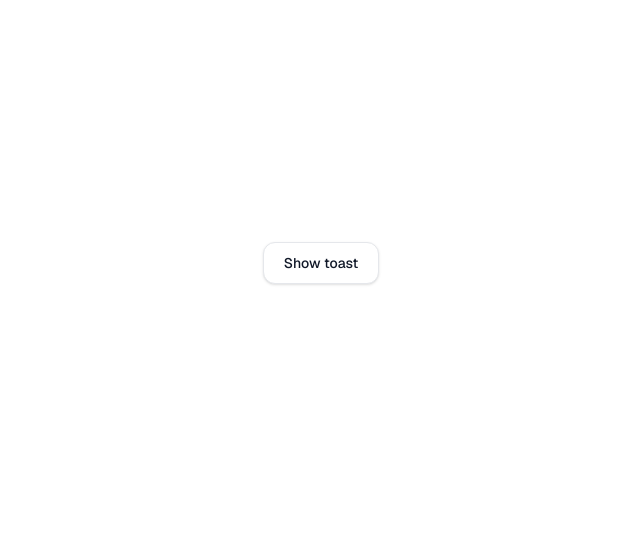
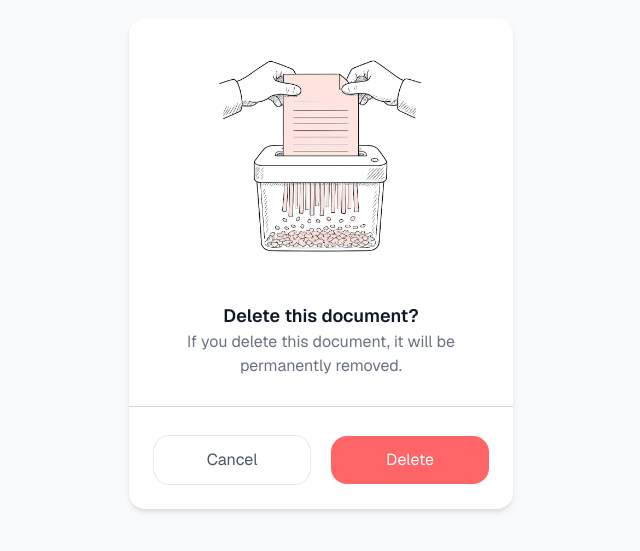
Before and after one commit to mouanvikram/components-challenge, a Next.js app in the folder day-31-to-60/day-43-to-day-60/components/: page / in a window 1280 px wide. Shown: the part 137-688 px from the top of the page, without its empty margins (319-959 px from the left). Built offline with nearby package versions, Linux system fonts and the light colour scheme.

Commit message:
completed shredding_machine card

```diff
--- a/day-31-to-60/day-43-to-day-60/components/src/app/page.tsx
+++ b/day-31-to-60/day-43-to-day-60/components/src/app/page.tsx
@@ -1,12 +1,11 @@
 'use client'
 import { Button } from "@/components/ui/button_with_shadows"
 import { ToastStack } from "@/components/ui/toast"
-
+import { ShreddingMachine } from "@/components/ui/shredding_machine"
 export default function HomePage() {
   return (
-    <main className="flex min-h-screen flex-col items-center justify-center gap-6">
-
-      <ToastStack />
+    <main className="flex min-h-screen flex-col items-center justify-center gap-6 bg-gray-50">
+      <ShreddingMachine />
     </main >
   )
 }
--- /dev/null
+++ b/day-31-to-60/day-43-to-day-60/components/src/components/ui/shredding_machine.tsx
@@ -0,0 +1,32 @@
+"use client";
+
+export function ShreddingMachine() {
+  return (
+    <div className="bg-white max-w-sm rounded-2xl shadow-md">
+      <div className="flex flex-col items-center gap-1">
+        <img
+          className="w-70 h-auto "
+          src="/images/shredding_machine_2.png"
+          alt="shredding machine"
+        />
+        <div className="px-6 pb-6 text-center">
+          <h2 className="text-lg font-semibold text-gray-900">
+            Delete this document?
+          </h2>
+          <h3 className="text-gray-500 text-center ">
+            If you delete this document, it will be permanently removed.
+          </h3>
+        </div>
+        <div className="w-full border-t border-gray-300"></div>
+        <div className="flex flex-row items-center gap-5 w-full justify-around p-6">
+          <button className="w-1/2 py-3  border border-gray-200 text-center rounded-2xl text-gray-600 cursor-pointer hover:bg-gray-100">
+            Cancel
+          </button>
+          <button className="w-1/2 bg-red-400 py-3 text-white rounded-2xl cursor-pointer hover:bg-red-500">
+            Delete
+          </button>
+        </div>
+      </div>
+    </div>
+  );
+}
```
Also changed, not shown: day-31-to-60/day-43-to-day-60/components/public/images/shredding_machine.png (added), day-31-to-60/day-43-to-day-60/components/public/images/shredding_machine_2.png (added).
